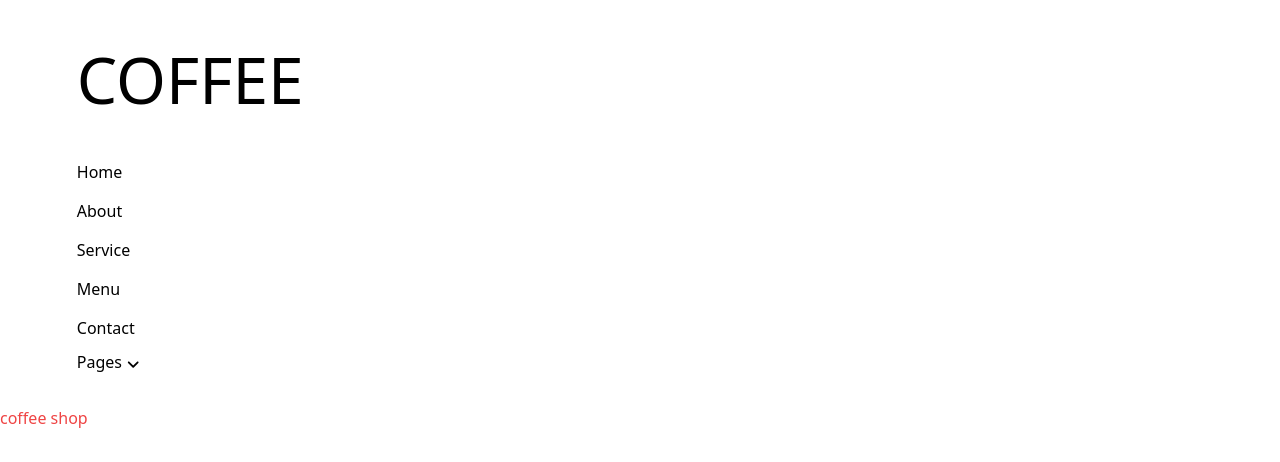
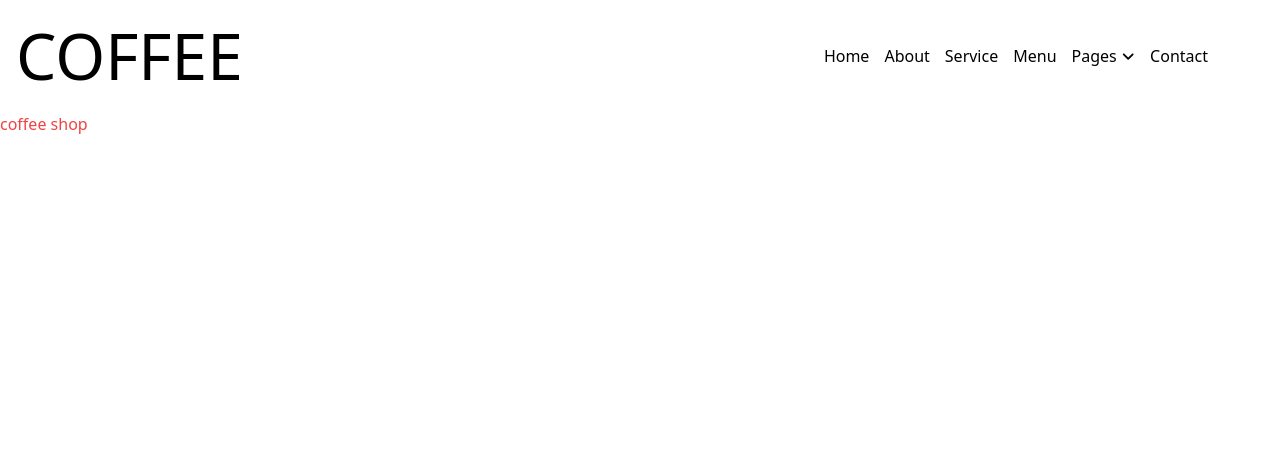
Before and after one commit to kaywanmohebjalali/-Coffee-Shop, a Next.js app: page / in a window 1280 px wide. Shown: the top 462 px of the page. Built offline with nearby package versions, Linux system fonts and the light colour scheme.

Commit message:
create new header

```diff
--- a/components/modules/Header/Header.tsx
+++ b/components/modules/Header/Header.tsx
@@ -1,40 +1,87 @@
-import React from 'react'
-import styled from './header.module.scss'
+import React, { useEffect, useRef, useState } from 'react'
+import styled from './header.module.css'
 import Link from 'next/link'
 import { FaAngleDown } from "react-icons/fa6";
+let [heightParent,child]=['',''] as any
 const Header = () => {
+
+  const parentRef = useRef(null)
+  const childRef = useRef(null)
+
+  function close(){
+    heightParent = ((parentRef?.current as any)?.style)
+    child = childRef?.current as any;
+    heightParent.height = '25px';
+    child?.classList?.remove(styled.pagesChildrenActive);
+    child.childNodes[0].style.display = 'none'
+    child.childNodes[1].style.display = 'none'
+
+  }
+
+  function dropDownHandle() {
+     heightParent = ((parentRef?.current as any)?.style)
+     child = childRef?.current as any;
+
+    console.log(child?.childNodes[0].style.display);
+    let w = window.innerWidth
+
+    if (child.childNodes[0].style.display=='none' || child.childNodes[0].style.display=='') {
+
+      heightParent.height =`${w<1000?'80px':'0'}`;
+      child?.classList?.add(styled.pagesChildrenActive);
+      child.childNodes[0].style.display = 'block'
+      child.childNodes[1].style.display = 'block'
+
+
+    } else {
+
+   close()
+
+    }
+
+  }
+
+  useEffect(()=>{
+     (window as any)?.addEventListener('resize',()=>{
+      close()
+     })
+  },[])
+
+
   return (
-    <div className="container my-8 ">
+    <div className="my-2 px-[1rem]">
 
-      <nav className=''>
+      <nav className={`${styled.navStyle}  `}>
         <h1 className={styled.text}>COFFEE</h1>
-        <ul className={styled.list}>
+        <ul className={`${styled.list} px-[3.5rem] `} >
           <li><Link href='/'>Home</Link></li>
           <li><Link href='/about'>About</Link></li>
           <li><Link href='/service'>Service</Link></li>
           <li><Link href='/menu'>Menu</Link></li>
-          <li className=''><Link href='/contact' >Contact</Link></li>
 
-            <li className={`${styled.pages}`}>
+
+          <li ref={parentRef} className={`${styled.pages}`} onClick={dropDownHandle}>
             <div className=" flex items-center gap-1">
 
-              <p className={`${styled.textPages} mt-[-5px]`}>
+              <p className={`${styled.textPages} mt-[-5px] sm:mt-[0]`}>
                 Pages
 
 
               </p>
-            <FaAngleDown size='0.9rem'/>
+              <FaAngleDown size='0.9rem' />
             </div>
 
 
-              <div className={styled.pagesChildren}>
+            <div ref={childRef} className={`${styled.pagesChildren}`}>
 
-              <Link className={styled.reservation} href='/reservation'>Reservation</Link>
+              <Link className={`${styled.reservation}`} href='/reservation'>Reservation</Link>
               <Link className={styled.testimonial} href='/testimonial'>Testimonial</Link>
             </div>
 
 
+
           </li>
+          <li className=''><Link href='/contact' >Contact</Link></li>
 
         </ul>
       </nav>
--- /dev/null
+++ b/components/modules/Header/header.module.css
@@ -0,0 +1,101 @@
+.navStyle{
+   display: flex;
+   flex-direction: column;
+    @media screen and (min-width:1000px) {
+      flex-direction: row;
+      justify-content: space-between;
+      align-items: center;
+
+    }
+
+}
+
+.text {
+    font-size: 4rem;
+
+}
+
+.list {
+     height: 100%;
+
+    display: flex;
+    flex-direction: column;
+    justify-items: center;
+    justify-content: center;
+    gap: 15px;
+
+    @media screen and (min-width:1000px) {
+        flex-direction: row;
+
+    }
+
+
+}
+
+
+.list *:hover {
+    color: var(--color-hover);
+}
+
+.pages {
+    display: inline;
+    transition: all 0.2s linear;
+    height: auto;
+
+    @media screen and (min-width:1000px) {
+        position: relative;
+
+    }
+
+}
+
+
+.pagesChildren {
+    display: flex;
+    flex-direction: column;
+    justify-content: center;
+    font-size: 0.8rem;
+    height: 0;
+    background-color: rgb(255, 255, 255);
+    padding-left: 10px;
+    opacity: 0;
+    transition: all 0.2s linear;
+
+
+
+
+}
+
+.pagesChildrenActive {
+    height: 60px;
+    opacity: 1;
+    /* margin: 0.7rem 0.5rem; */
+    @media screen and (min-width:1000px) {
+        position: absolute;
+        top: 30px;
+
+    }
+
+
+
+
+}
+
+
+
+
+
+
+
+
+
+.reservation {
+
+    margin-bottom: 6px;
+    display: none;
+
+}
+
+.testimonial {
+    display: none;
+}
--- a/components/modules/Header/header.module.scss
+++ /dev/null
@@ -1,61 +0,0 @@
-.text {
-    font-size: 4rem;
-    margin-bottom: 2rem;
-}
-
-.list {
-    display: flex;
-    flex-direction: column;
-    gap: 15px;
-
-}
-
-.list {}
-
-
-.pages {
-    display: inline;
-
-    transition: all 0.2s linear;
-
-
-
-    &:hover {
-        height: 80px;
-
-    }
-
-    &:hover .pagesChildren {
-        height: 60px;
-        opacity: 1;
-        margin-bottom: 15px;
-        padding: 20px;
-
-
-    }
-}
-
-
-.pagesChildren {
-    display: flex;
-    flex-direction: column;
-    justify-content: center;
-    font-size: 0.8rem;
-    height: 0;
-
-    background-color: rgb(235, 235, 240);
-    padding-left: 10px;
-    opacity: 0;
-    transition: all 0.2s linear;
-
-
-
-}
-
-.reservation {
-    // margin-top: 15px;
-    margin-bottom: 6px;
-
-}
-
-.testimonial {}
--- a/styles/globals.css
+++ b/styles/globals.css
@@ -3,8 +3,16 @@
 @tailwind utilities;
 
 
-@layer components{
-    .container{
-        @apply mx-auto w-[98%] sm:w-[96%] md:w-[92%] lg:w-[88%]
-    }
+
+@layer base{
+:root{
+    --color-hover:#f68551;
 }
+
+}
+
+
+
+.container {
+
+}
```
Lines whose indentation alone changed are shown as unchanged.
